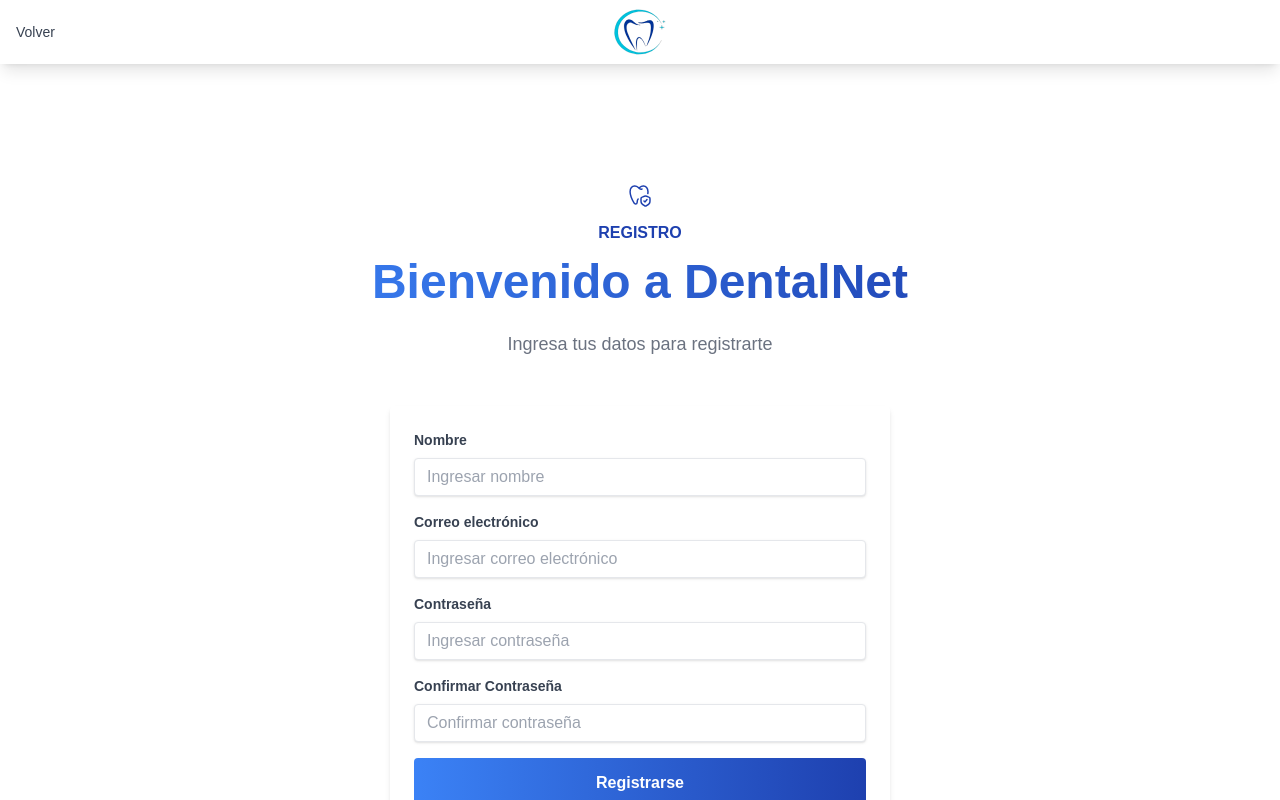
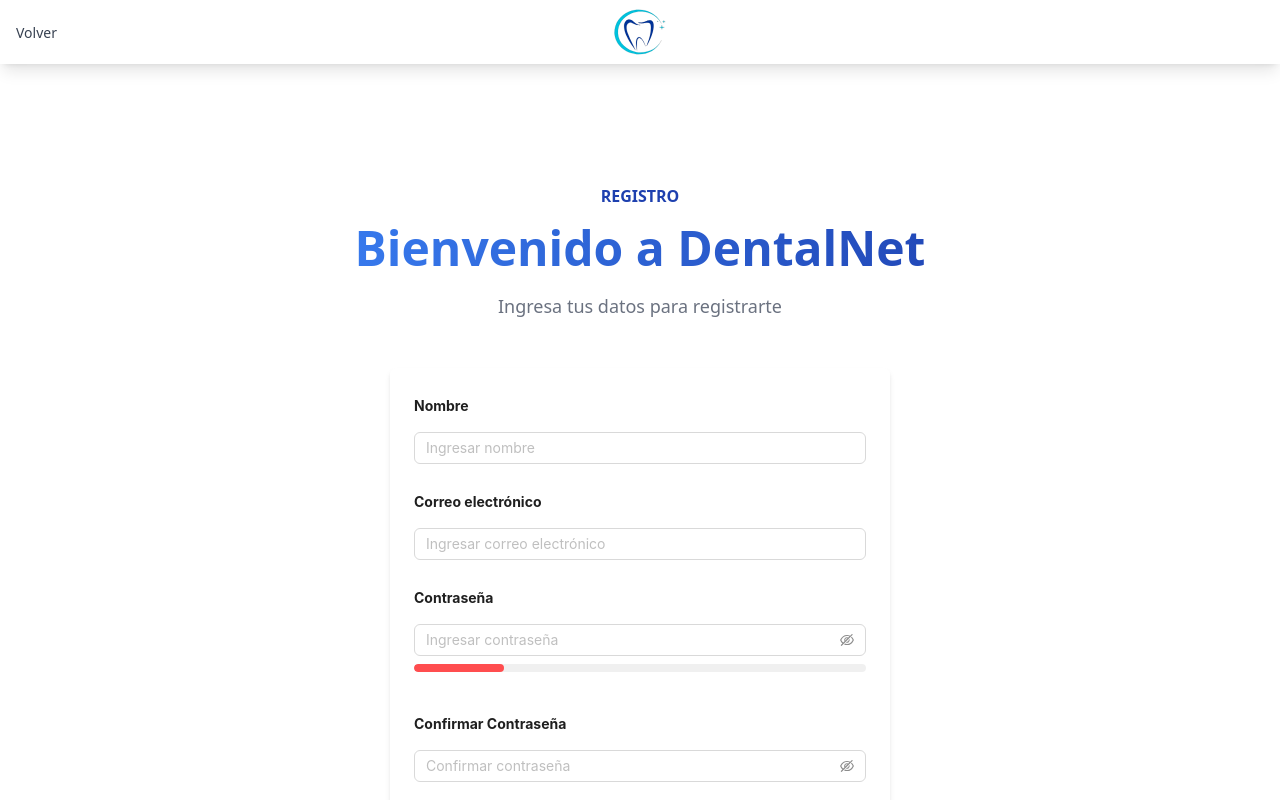
Before and after one commit to Yazpherr/dentalnet_final, a React (Vite) app in the folder dnf/: page /register in a window 1280 px wide. Shown: the top 800 px of the page. Built offline with nearby package versions, Linux system fonts and the light colour scheme.

Commit message:
Registro Aumento en seguridad -> validacion libreria |  - estable

```diff
--- a/dnf/package.json
+++ b/dnf/package.json
@@ -19,7 +19,8 @@
     "react-dom": "^18.2.0",
     "react-icons": "^5.2.1",
     "react-modal": "^3.16.1",
-    "react-router-dom": "^6.23.1"
+    "react-router-dom": "^6.23.1",
+    "zxcvbn": "^4.4.2"
   },
   "devDependencies": {
     "@types/react": "^18.2.66",
--- /dev/null
+++ b/dnf/src/components/lang/PasswordStrengthTranslations.jsx
@@ -0,0 +1,23 @@
+// src/components/PasswordStrengthTranslations.js
+
+const translations = {
+    'Add another word or two. Uncommon words are better.': 'Agrega otra palabra o dos. Las palabras poco comunes son mejores.',
+    'Straight rows of keys are easy to guess.': 'Las filas rectas de teclas son fáciles de adivinar.',
+    'Short keyboard patterns are easy to guess.': 'Los patrones cortos de teclado son fáciles de adivinar.',
+    'Repeats like "aaa" are easy to guess.': 'Las repeticiones como "aaa" son fáciles de adivinar.',
+    'Repeats like "abcabcabc" are only slightly harder to guess than "abc".': 'Las repeticiones como "abcabcabc" son solo un poco más difíciles de adivinar que "abc".',
+    'Sequences like abc or 6543 are easy to guess.': 'Las secuencias como abc o 6543 son fáciles de adivinar.',
+    'Recent years are easy to guess.': 'Los años recientes son fáciles de adivinar.',
+    'Dates are often easy to guess.': 'Las fechas suelen ser fáciles de adivinar.',
+    'This is a top-10 common password.': 'Esta es una de las 10 contraseñas más comunes.',
+    'This is a top-100 common password.': 'Esta es una de las 100 contraseñas más comunes.',
+    'This is a very common password.': 'Esta es una contraseña muy común.',
+    'Common passwords like "password" are easy to guess.': 'Las contraseñas comunes como "password" son fáciles de adivinar.',
+    'Capitalization doesn\'t help very much.': 'La capitalización no ayuda mucho.',
+    'All-uppercase is almost as easy to guess as all-lowercase.': 'Todo en mayúsculas es casi tan fácil de adivinar como todo en minúsculas.',
+    'Reversed words aren\'t much harder to guess.': 'Las palabras invertidas no son mucho más difíciles de adivinar.',
+    'Predictable substitutions like "@" instead of "a" don\'t help very much.': 'Las sustituciones predecibles como "@" en lugar de "a" no ayudan mucho.',
+    // Agrega más traducciones según sea necesario
+  };
+
+  export default translations;
--- /dev/null
+++ b/dnf/src/components/secure/PasswordValidation.jsx
@@ -0,0 +1,69 @@
+import translations from '../lang/PasswordStrengthTranslations';
+
+import { Input, Form, Progress } from 'antd';
+import { useState } from 'react';
+import zxcvbn from 'zxcvbn';
+import PropTypes from 'prop-types';
+
+const PasswordValidation = ({ form }) => {
+  const [passwordStrength, setPasswordStrength] = useState({ score: 0, feedback: '' });
+
+  const handlePasswordChange = (e) => {
+    const { value } = e.target;
+    if (value) {
+      const result = zxcvbn(value);
+      setPasswordStrength({
+        score: result.score,
+        feedback: result.feedback.suggestions.join(' '),
+      });
+      form.setFieldsValue({ password: value });
+    } else {
+      setPasswordStrength({ score: 0, feedback: '' });
+      form.setFieldsValue({ password: value });
+    }
+  };
+
+  const getPasswordStatus = () => {
+    switch (passwordStrength.score) {
+      case 0:
+        return 'exception';
+      case 1:
+      case 2:
+        return 'active';
+      case 3:
+      case 4:
+        return 'success';
+      default:
+        return 'exception';
+    }
+  };
+
+  return (
+    <Form.Item
+      name="password"
+      label={<span className="block text-sm font-bold mb-1">Contraseña</span>}
+      rules={[
+        { required: true, message: 'Por favor ingresa una contraseña' },
+        {
+          min: 10,
+          message: 'La contraseña debe tener al menos 10 caracteres.',
+        },
+      ]}
+      hasFeedback
+    >
+      <>
+        <Input.Password placeholder="Ingresar contraseña" onChange={handlePasswordChange} className="rounded-md" />
+        <Progress percent={(passwordStrength.score + 1) * 20} status={getPasswordStatus()} showInfo={false} />
+        <div className="text-xs mt-2">
+          {passwordStrength.feedback}
+        </div>
+      </>
+    </Form.Item>
+  );
+};
+
+PasswordValidation.propTypes = {
+  form: PropTypes.object.isRequired,
+};
+
+export default PasswordValidation;
--- a/dnf/src/styles/index.css
+++ b/dnf/src/styles/index.css
@@ -0,0 +1,4 @@
+/* App.css */
+@tailwind base;
+@tailwind components;
+@tailwind utilities;
--- a/dnf/src/views/Register.jsx
+++ b/dnf/src/views/Register.jsx
@@ -1,46 +1,35 @@
-import { useState } from 'react';
 import { Link, useNavigate } from 'react-router-dom';
-import NavBarSoloLogo from '../components/home/NavBarSoloLogo'; // Importar NavBarSoloLogo
+import { Form, Input, Button, message } from 'antd';
+import NavBarSoloLogo from '../components/home/NavBarSoloLogo';
 import axios from 'axios';
+import PasswordValidation from '../components/secure/PasswordValidation';
 
 const Register = () => {
-  const [name, setName] = useState('');
-  const [email, setEmail] = useState('');
-  const [password, setPassword] = useState('');
-  const [passwordConfirmation, setPasswordConfirmation] = useState('');
-
+  const [form] = Form.useForm();
   const navigate = useNavigate();
 
-  const handleRegister = async (e) => {
-    e.preventDefault();
+  const handleRegister = async (values) => {
     try {
       const response = await axios.post('http://localhost:8000/api/register', {
-        name,
-        email,
-        password,
-        password_confirmation: passwordConfirmation,
+        name: values.name,
+        email: values.email,
+        password: values.password,
+        password_confirmation: values.passwordConfirmation,
       });
       localStorage.setItem('token', response.data.token);
-      alert('Registration successful!');
-      navigate('/login'); // Redireccionar al login después de registro exitoso
+      message.success('¡Registro exitoso!');
+      navigate('/login');
     } catch (error) {
-      alert('Registration failed. Please check your inputs.');
+      message.error('Error en el registro. Por favor verifica tus datos.');
     }
   };
 
   return (
     <>
       <NavBarSoloLogo Url="/" />
-
       <section className="flex flex-col justify-between min-h-screen">
         <div className="px-6 my-[120px]">
           <div className="mb-12 text-center">
-            <div className="flex justify-center mb-4">
-              <svg xmlns="http://www.w3.org/2000/svg" viewBox="0 0 24 24" width={24} height={24} color={"#000000"} fill={"none"} className="text-blue-800">
-                <path d="M14 5C13.5 5.5 12.4967 5.41228 11 4.17632M11 4.17632C11.2214 3.99352 11.4514 3.78582 11.689 3.55032C13.9947 1.2656 17.1348 1.71292 18.606 3.55032C19.232 4.33213 20.4592 5.83126 19.8213 9.5M11 4.17632C10.7786 3.99352 10.5486 3.78582 10.311 3.55032C8.0053 1.2656 4.86519 1.71292 3.39399 3.55032C2.37784 4.8194 -0.222479 7.97857 6.14215 19.2396C6.40566 19.7058 6.9306 20 7.49601 20C8.39799 20 9.10296 19.2801 9.13229 18.4399C9.17779 17.1365 9.42981 15.6853 10.1334 15" stroke="currentColor" strokeWidth="1.5" strokeLinecap="round" strokeLinejoin="round" />
-                <path d="M16 17L16.684 17.684C16.8315 17.8315 16.9052 17.9052 16.9945 17.9003C17.0837 17.8953 17.1489 17.8139 17.2792 17.651L18.9996 15.5M13 15.4543V15.8403C13 17.0422 13 17.6431 13.1484 18.1931C13.3316 18.8723 13.6791 19.4986 14.1616 20.0197C14.5522 20.4416 15.0678 20.7701 16.0988 21.4271C16.5604 21.7212 16.7912 21.8683 17.0365 21.9367C17.3395 22.0211 17.6605 22.0211 17.9635 21.9367C18.2088 21.8683 18.4396 21.7212 18.9012 21.4271C19.9322 20.7701 20.4478 20.4416 20.8384 20.0197C21.3209 19.4986 21.6684 18.8723 21.8516 18.1931C22 17.6431 22 17.0422 22 15.8403V15.4543C22 14.7059 22 14.3317 21.8582 14.0157C21.7707 13.8208 21.6454 13.6443 21.4892 13.496C21.2359 13.2555 20.877 13.1241 20.159 12.8613L18.685 12.3218C18.099 12.1073 17.806 12 17.5 12C17.194 12 16.901 12.1073 16.315 12.3218L14.841 12.8613C14.123 13.1241 13.7641 13.2555 13.5108 13.496C13.3546 13.6443 13.2293 13.8208 13.1418 14.0157C13 14.3317 13 14.7059 13 15.4543Z" stroke="currentColor" strokeWidth="1.5" strokeLinecap="round" strokeLinejoin="round" />
-              </svg>
-            </div>
             <p className="text-blue-800 font-semibold uppercase mb-4">
               Registro
             </p>
@@ -51,51 +40,50 @@
               Ingresa tus datos para registrarte
             </p>
           </div>
-          <form onSubmit={handleRegister} className="mx-auto max-w-[500px] bg-white p-6 rounded shadow-md">
-            <div className="mb-4">
-              <label className="block text-gray-700 text-sm font-bold mb-2">Nombre</label>
-              <input
-                type="text"
-                value={name}
-                onChange={(e) => setName(e.target.value)}
-                className="shadow appearance-none border rounded w-full py-2 px-3 text-gray-700 leading-tight focus:outline-none focus:shadow-outline"
-                placeholder="Ingresar nombre"
-              />
-            </div>
-            <div className="mb-4">
-              <label className="block text-gray-700 text-sm font-bold mb-2">Correo electrónico</label>
-              <input
-                type="email"
-                value={email}
-                onChange={(e) => setEmail(e.target.value)}
-                className="shadow appearance-none border rounded w-full py-2 px-3 text-gray-700 leading-tight focus:outline-none focus:shadow-outline"
-                placeholder="Ingresar correo electrónico"
-              />
-            </div>
-            <div className="mb-4">
-              <label className="block text-gray-700 text-sm font-bold mb-2">Contraseña</label>
-              <input
-                type="password"
-                value={password}
-                onChange={(e) => setPassword(e.target.value)}
-                className="shadow appearance-none border rounded w-full py-2 px-3 text-gray-700 leading-tight focus:outline-none focus:shadow-outline"
-                placeholder="Ingresar contraseña"
-              />
-            </div>
-            <div className="mb-4">
-              <label className="block text-gray-700 text-sm font-bold mb-2">Confirmar Contraseña</label>
-              <input
-                type="password"
-                value={passwordConfirmation}
-                onChange={(e) => setPasswordConfirmation(e.target.value)}
-                className="shadow appearance-none border rounded w-full py-2 px-3 text-gray-700 leading-tight focus:outline-none focus:shadow-outline"
-                placeholder="Confirmar contraseña"
-              />
-            </div>
-            <button type="submit" className="w-full h-[49px] bg-gradient-to-r from-blue-500 to-blue-800 text-white font-bold py-2 px-4 rounded hover:opacity-90 transition duration-300">
+          <Form
+            form={form}
+            onFinish={handleRegister}
+            className="mx-auto max-w-[500px] bg-white p-6 rounded-md shadow-md"
+            labelCol={{ span: 24 }}
+          >
+            <Form.Item
+              name="name"
+              label={<span className="block text-sm font-bold mb-1">Nombre</span>}
+              rules={[{ required: true, message: 'Por favor ingresa tu nombre' }]}
+            >
+              <Input placeholder="Ingresar nombre" className="rounded-md" />
+            </Form.Item>
+            <Form.Item
+              name="email"
+              label={<span className="block text-sm font-bold mb-1">Correo electrónico</span>}
+              rules={[{ required: true, type: 'email', message: 'Por favor ingresa un correo electrónico válido' }]}
+            >
+              <Input placeholder="Ingresar correo electrónico" className="rounded-md" />
+            </Form.Item>
+            <PasswordValidation form={form} />
+            <Form.Item
+              name="passwordConfirmation"
+              label={<span className="block text-sm font-bold mb-1">Confirmar Contraseña</span>}
+              dependencies={['password']}
+              hasFeedback
+              rules={[
+                { required: true, message: 'Por favor confirma tu contraseña' },
+                ({ getFieldValue }) => ({
+                  validator(_, value) {
+                    if (!value || getFieldValue('password') === value) {
+                      return Promise.resolve();
+                    }
+                    return Promise.reject(new Error('Las contraseñas no coinciden'));
+                  },
+                }),
+              ]}
+            >
+              <Input.Password placeholder="Confirmar contraseña" className="rounded-md" />
+            </Form.Item>
+            <Button type="primary" htmlType="submit" className="w-full h-[49px] bg-gradient-to-r from-blue-500 to-blue-800 text-white font-bold py-2 px-4 rounded-md hover:opacity-90 transition duration-300">
               Registrarse
-            </button>
-          </form>
+            </Button>
+          </Form>
           <div className="mx-auto max-w-[500px] text-center mt-4">
             <Link to="/login" className="text-gray-700 text-sm">
               ¿Ya tienes cuenta? <span className="text-blue-800">Inicia sesión aquí</span>
```
Also changed, not shown: 2 other files (tests, documents, lock files or other folders).
